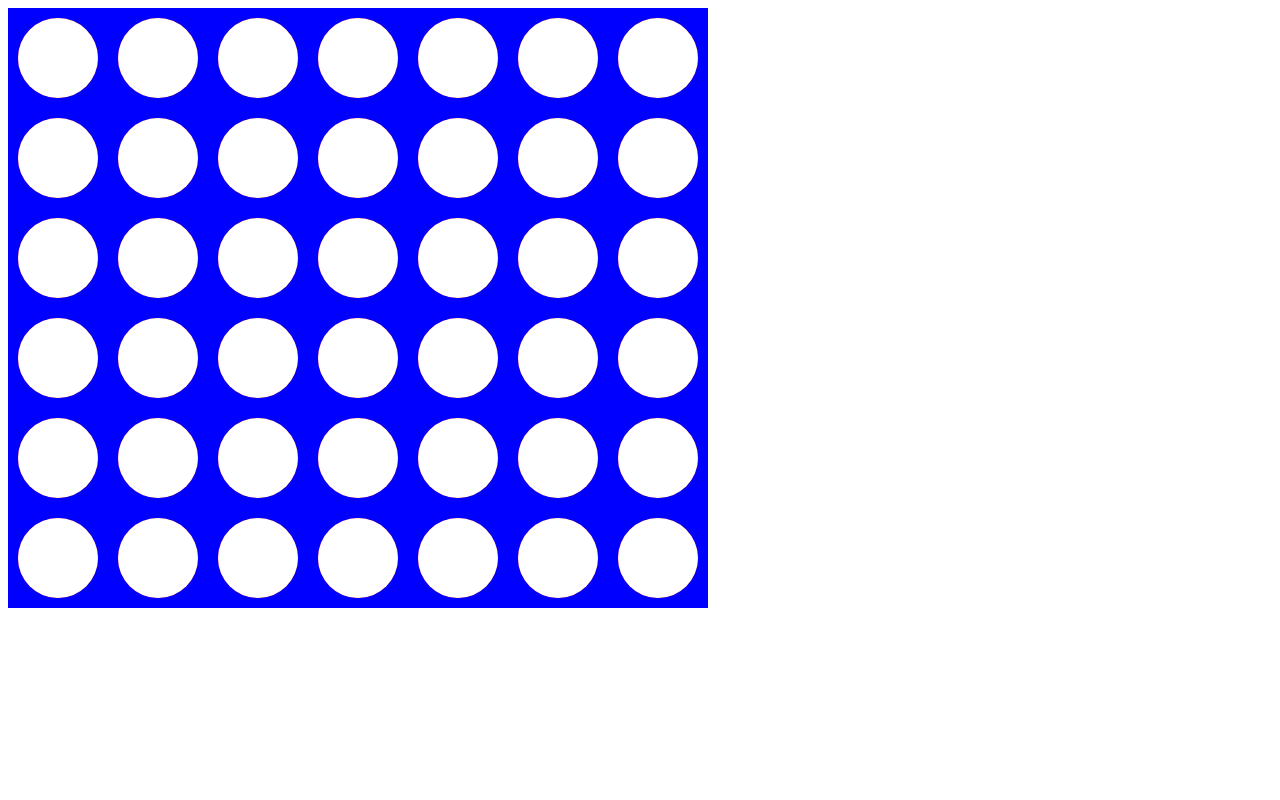
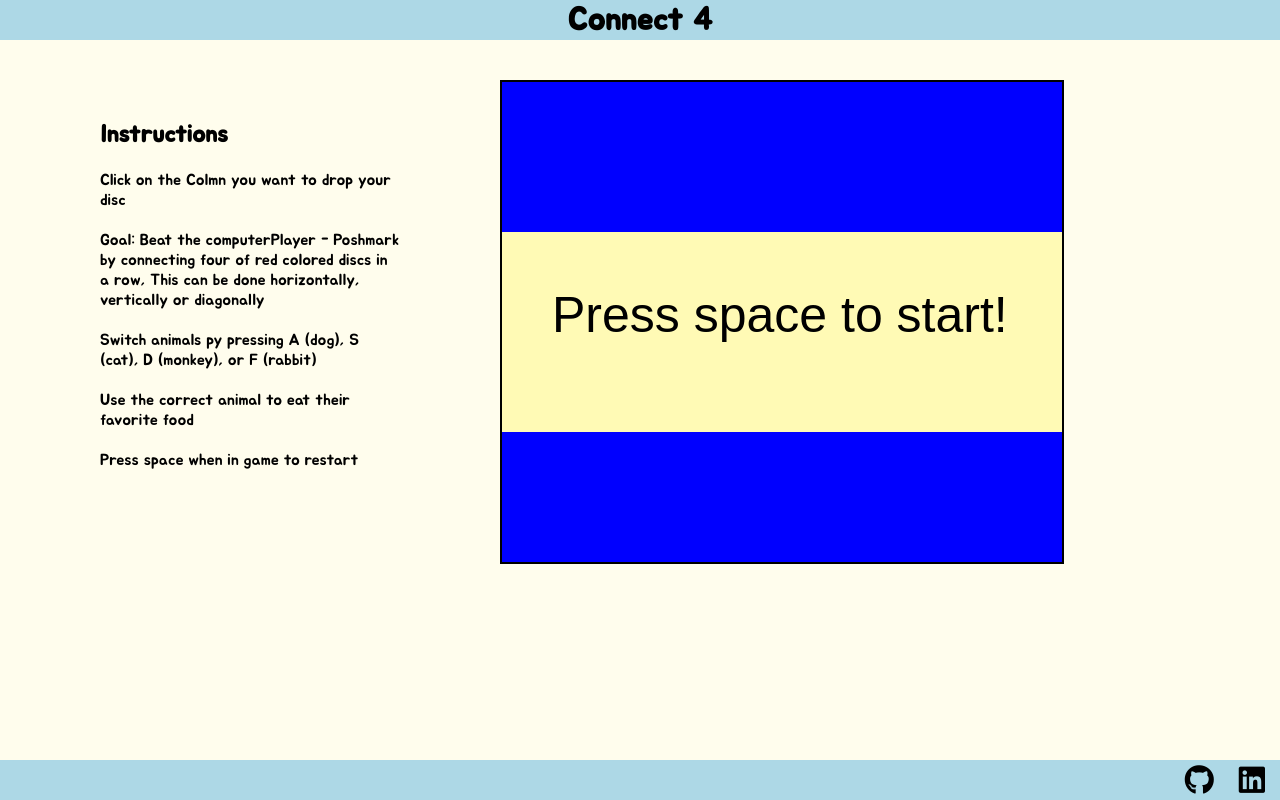
Before and after one commit to jiangtt18/KiwiCo, a website built with webpack: page index.html in a window 1280 px wide. Built offline with nearby package versions, Linux system fonts and the light colour scheme; a web font is replaced by a local one.

Commit message:
init start and end canvcas

```diff
--- a/asset/style.css
+++ b/asset/style.css
@@ -1,3 +1,70 @@
+* {
+  padding: 0;
+  margin: 0;
+  /* font-family: sans-serif; */
+  font-family: 'Gaegu', cursive;
+  font-family: 'Jua', sans-serif;
+  background-color: #fffded;
+}
+
+
 #canvas{
-  background-color: blue
+  background-color: blue;
+  display: block;
+  margin-left: 100px;
+  border: 2px solid black;
 }
+
+
+.main-section {
+  display: flex;
+  margin-top: 40px;
+}
+
+.game-title {
+  display: flex;
+  justify-content: center;
+  background-color: lightblue;
+}
+
+.instructions {
+  display: flex;
+  flex-direction: column;
+  width: 300px;
+  margin-left: 100px;
+  margin-top: 40px;
+}
+
+.instruct-heading {
+  margin-bottom: 20px;
+}
+
+.instructions li {
+  margin-bottom: 20px;
+  list-style-type: none;
+}
+
+
+
+.footer {
+   display: flex;
+   justify-content: flex-end;
+   position:absolute;
+   bottom:0;
+   width:100%;
+   height:40px;   /* Height of the footer */
+   background: lightblue;
+}
+
+.footer i {
+  margin-top: 5px;
+  margin-right: 15px;
+  margin-left: 10px;
+  font-size: 30px;
+  background-color: inherit;
+}
+
+.footer a {
+  background-color: inherit;
+  color: black;
+}
--- a/index.html
+++ b/index.html
@@ -9,8 +9,33 @@
   </head>
 
   <body>
-    <script type="text/javascript" src="lib/bundle.js"></script>
-    <canvas id="canvas" width="700" height="600">Canvas is not working</canvas>
+
+    <h1 class="game-title">Connect 4</h1>
+
+    <div class="main-section">
+      <div class="instructions">
+        <h2 class="instruct-heading">Instructions </h2>
+        <li>Click on the Colmn you want to drop your disc </li>
+        <li>Goal: Beat the computerPlayer - Poshmark by connecting four
+           of red colored discs in a row, This can be done horizontally,
+           vertically or diagonally
+        </li>
+        <li>Switch animals py pressing A (dog), S (cat), D (monkey), or F (rabbit) </li>
+        <li>Use the correct animal to eat their favorite food</li>
+        <li>Press space when in game to restart</li>
+        </div>
+
+        <canvas id="canvas" width="560" height="480">Canvas is not working</canvas>
+        <script type="text/javascript" src="lib/bundle.js"></script>
+    </div>
+
+
+    <footer class="footer">
+      <a href="https://github.com/jiangtt18/connect-four"> <i class="fab fa-github"></i> </a>
+      <a href="https://www.linkedin.com/in/jiangtt/">
+        <i class="fab fa-linkedin"></i>
+      </a>
+    </footer>
   </body>
 
 </html>
--- a/lib/entry.js
+++ b/lib/entry.js
@@ -8,7 +8,35 @@ document.addEventListener('DOMContentLoaded', () => {
   let game = new Game({ canvas: canvas,
   ctx: ctx });
 
-  game.drawDiscs();
-  game.move();
+  let background = new Image(700,400);
+      background.src = "asset/images/connections.png";
+
+      background.onload = function() {
+      ctx.fillStyle = "#fffab5";
+
+      ctx.font = "50px Arial";
+      ctx.drawImage(background, 0, 0, background.width, background.height,
+        0, 0, canvas.width, canvas.height);
+
+
+        ctx.beginPath();
+        ctx.rect(0,150,canvas.width,200);
+        ctx.fill();
+        ctx.closePath();
+
+        ctx.fillStyle = "black";
+        ctx.fillText("Press space to start! ", 50, 250);
+    };
+
+    background.onload();
+
+    document.addEventListener("keydown", (e) => {
+        if(e.keyCode === 32) {
+          game.drawDiscs();
+          game.move();
+        }
+    });
+
+
 
 });
```
Also changed, not shown: asset/images/connections.png (added), lib/game.js.
